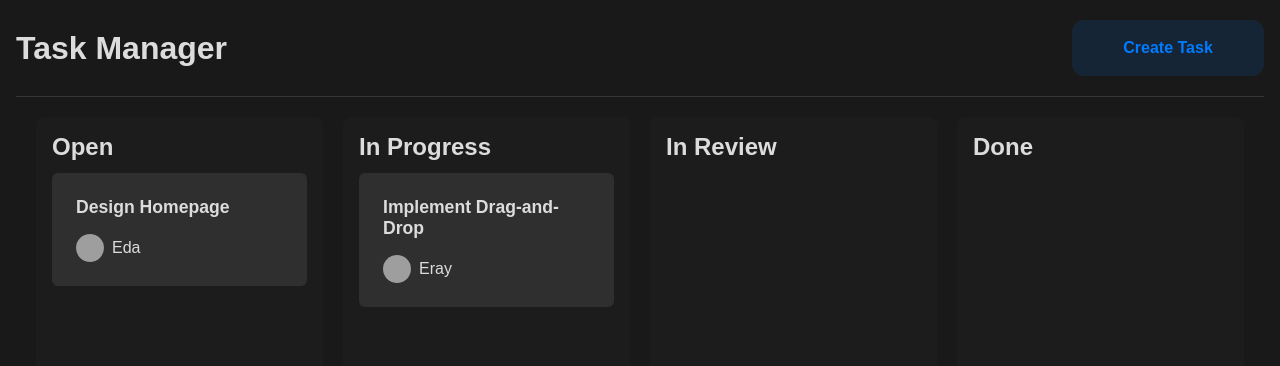
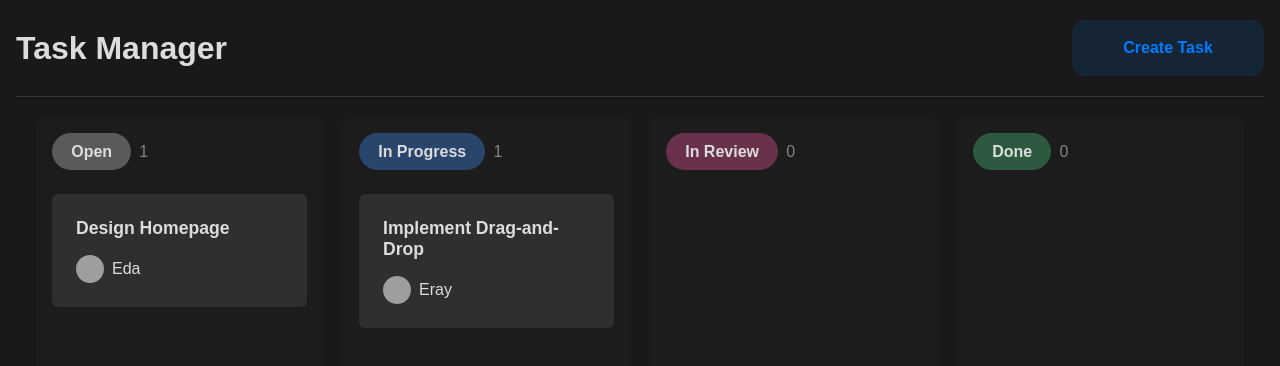
Before and after one commit to barisGultekin/task-management-board, a Next.js app: page / in a window 1280 px wide. Shown: the top 366 px of the page. Built offline with nearby package versions, Linux system fonts and the light colour scheme; grey boxes are pictures that could not be loaded.

Commit message:
Pass edit and delete methods to board column

```diff
--- a/src/app/components/BoardColumn/BoardColumn.tsx
+++ b/src/app/components/BoardColumn/BoardColumn.tsx
@@ -4,12 +4,23 @@ import styles from "./BoardColumn.module.scss";
 
 interface BoardColumnProps {
   title: string;
+  taskCount: number;
   tasks: { id: number; title: string; status: string; assigneeId: number }[];
   onDrop: (taskId: number, newStatus: string) => void;
   onTaskClick: (taskId: number) => void;
+  onTaskEdit: (taskId: number) => void;
+  onTaskDelete: (taskId: number) => void;
 }
 
-const BoardColumn: React.FC<BoardColumnProps> = ({ title, tasks, onDrop, onTaskClick }) => {
+const BoardColumn: React.FC<BoardColumnProps> = ({
+  title,
+  taskCount,
+  tasks,
+  onDrop,
+  onTaskClick,
+  onTaskEdit,
+  onTaskDelete,
+}) => {
   const handleDragOver = (e: React.DragEvent<HTMLDivElement>) => {
     e.preventDefault();
   };
@@ -19,13 +30,27 @@ const BoardColumn: React.FC<BoardColumnProps> = ({ title, tasks, onDrop, onTaskC
     onDrop(taskId, title);
   };
 
+  const titleColor =
+    title === "Open"
+      ? styles.open
+      : title === "In Progress"
+        ? styles.inProgress
+        : title === "In Review"
+          ? styles.inReview
+          : styles.done;
+
   return (
     <div
       className={styles.column}
       onDragOver={handleDragOver}
       onDrop={handleDrop}
     >
-      <h2>{title}</h2>
+      <div className={styles.header}>
+        <div className={`${styles.title} ${titleColor}`}>{title}</div>
+        <p>{taskCount}</p>
+      </div>
+
+      <div className={styles.list}>
         {tasks.map((task) => (
           <TaskCard
             key={task.id}
@@ -33,8 +58,11 @@ const BoardColumn: React.FC<BoardColumnProps> = ({ title, tasks, onDrop, onTaskC
             title={task.title}
             assigneeId={task.assigneeId} // Pass assigneeId to TaskCard
             onClick={() => onTaskClick(task.id)}
+            onEdit={() => onTaskEdit(task.id)}
+            onDelete={() => onTaskDelete(task.id)}
           />
         ))}
+      </div>
     </div>
   );
 };
```
Lines whose indentation alone changed are shown as unchanged.
